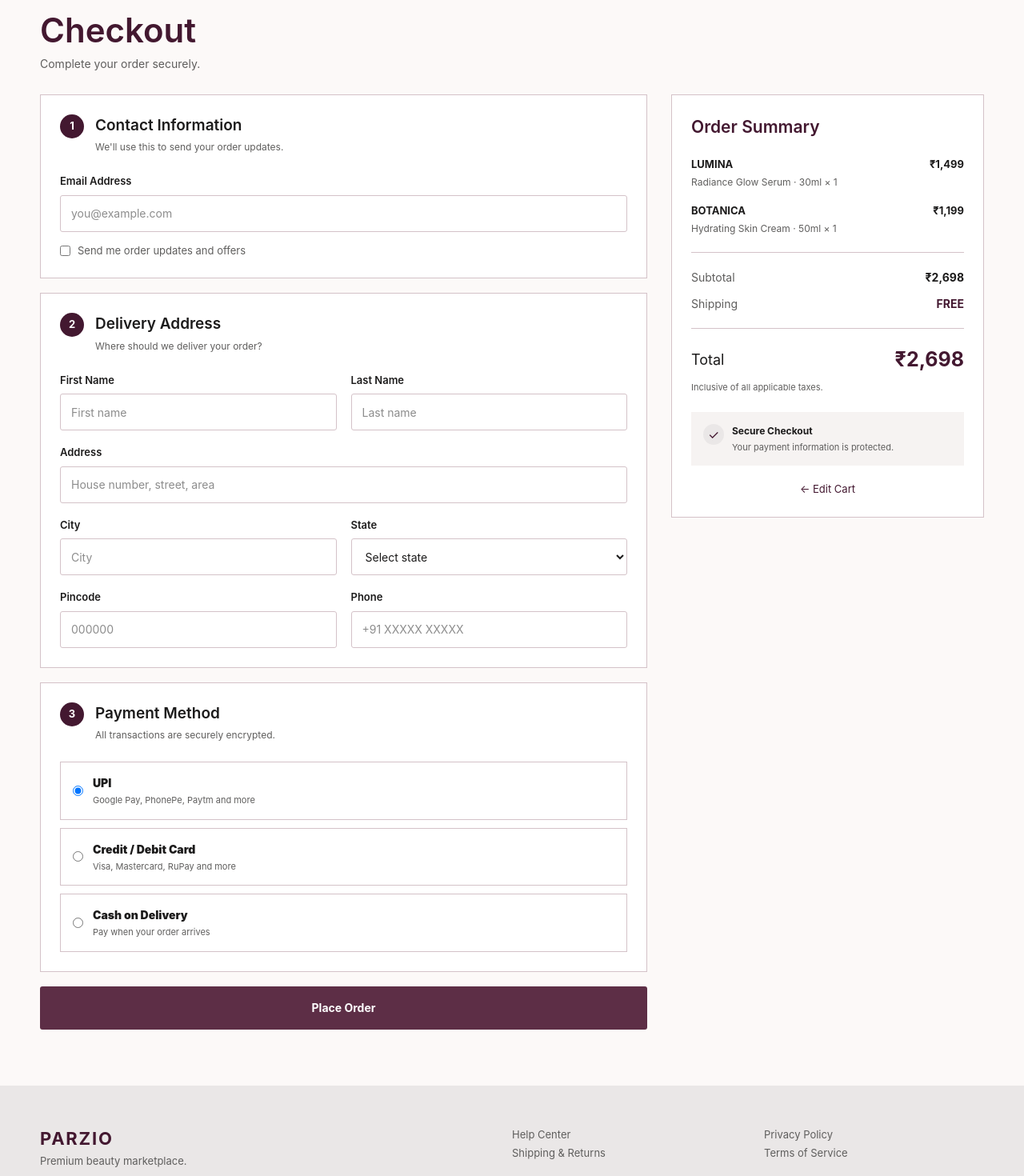
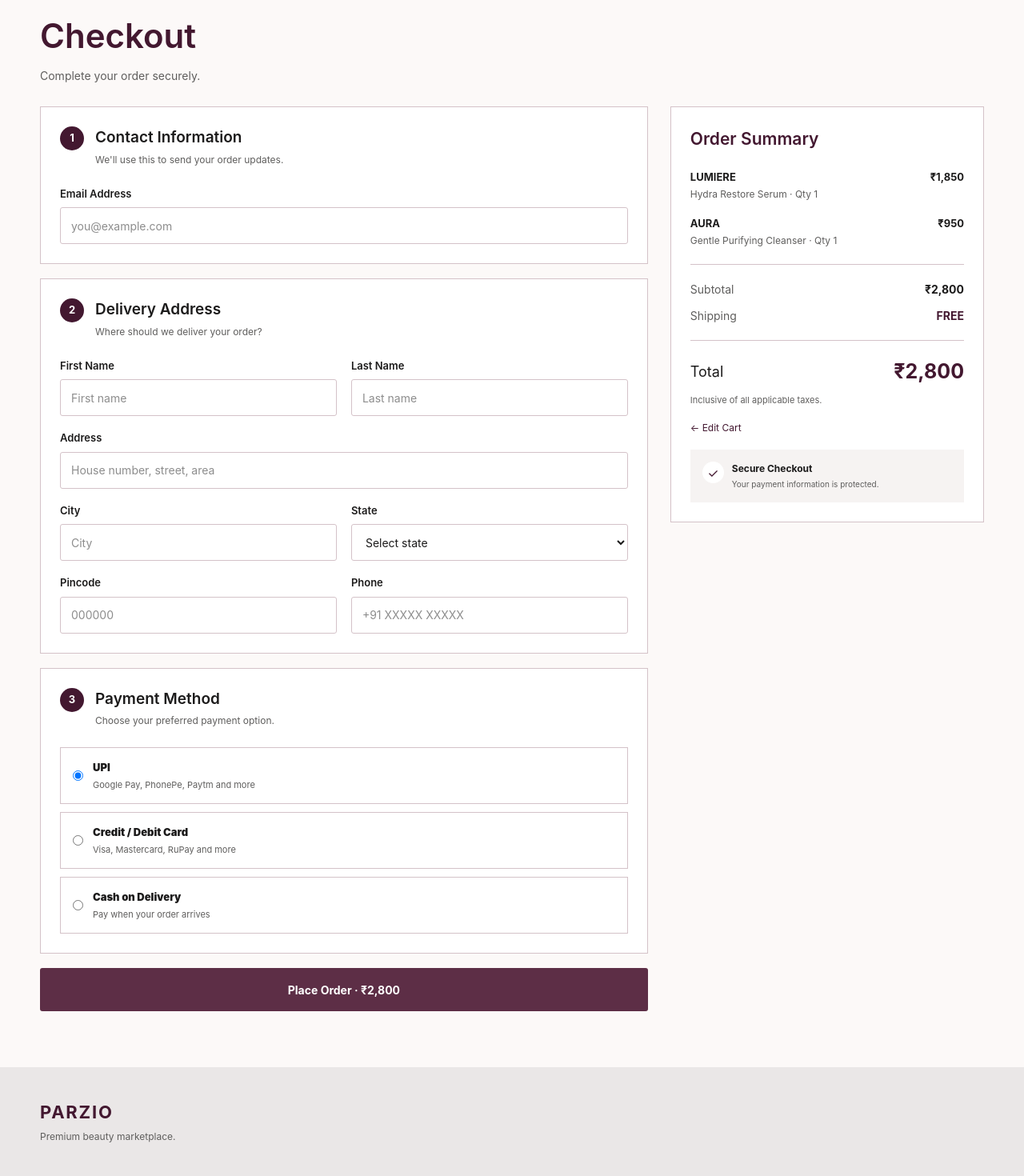
Before and after one commit to biikkkuuuu/parzio, a Next.js app: page /checkout in a window 1280 px wide. Shown: the part 140-1610 px from the top of the page at 80% size. Built offline with nearby package versions, Linux system fonts and the light colour scheme.

Commit message:
Connect checkout to shared product data

```diff
--- a/src/app/checkout/checkout.module.css
+++ b/src/app/checkout/checkout.module.css
@@ -30,14 +30,30 @@
   display: flex;
   align-items: center;
   justify-content: space-between;
+  gap: 30px;
 }
 
 .brand {
   color: var(--primary);
-  text-decoration: none;
   font-size: 24px;
   font-weight: 700;
   letter-spacing: 0.08em;
+  text-decoration: none;
+}
+
+.nav {
+  display: flex;
+  gap: 28px;
+}
+
+.nav a {
+  color: var(--muted);
+  font-size: 14px;
+  text-decoration: none;
+}
+
+.nav a:hover {
+  color: var(--primary);
 }
 
 .secure {
@@ -45,7 +61,7 @@
   align-items: center;
   gap: 7px;
   color: var(--muted);
-  font-size: 13px;
+  font-size: 12px;
 }
 
 .container {
@@ -59,7 +75,7 @@
   gap: 8px;
   margin-bottom: 22px;
   color: var(--muted);
-  font-size: 13px;
+  font-size: 12px;
 }
 
 .breadcrumbs a {
@@ -75,7 +91,6 @@
   margin: 0;
   color: var(--primary);
   font-size: 42px;
-  line-height: 1.1;
   font-weight: 600;
 }
 
@@ -85,10 +100,10 @@
   font-size: 14px;
 }
 
-.checkoutLayout {
+.layout {
   display: grid;
-  grid-template-columns: minmax(0, 1.65fr) minmax(320px, 0.85fr);
-  gap: 30px;
+  grid-template-columns: minmax(0, 1.55fr) minmax(320px, 0.8fr);
+  gap: 28px;
   align-items: start;
 }
 
@@ -116,9 +131,9 @@
 }
 
 .step {
-  display: flex;
   width: 30px;
   height: 30px;
+  display: flex;
   flex-shrink: 0;
   align-items: center;
   justify-content: center;
@@ -131,7 +146,6 @@
 
 .cardHeader h2 {
   margin: 0 0 4px;
-  color: var(--text);
   font-size: 19px;
   font-weight: 600;
 }
@@ -171,20 +185,6 @@
   border-color: var(--primary);
 }
 
-.checkbox {
-  flex-direction: row !important;
-  align-items: center;
-  gap: 9px !important;
-  margin-top: 14px;
-  color: var(--muted) !important;
-  font-weight: 400 !important;
-}
-
-.checkbox input {
-  width: auto;
-  min-height: auto;
-}
-
 .formGrid {
   display: grid;
   grid-template-columns: 1fr 1fr;
@@ -214,17 +214,12 @@
 .paymentOption input {
   width: auto;
   min-height: auto;
-  margin: 0;
 }
 
 .paymentOption span {
   display: flex;
   flex-direction: column;
   gap: 3px;
-}
-
-.paymentOption strong {
-  font-size: 14px;
 }
 
 .paymentOption small {
@@ -270,7 +265,6 @@
 
 .summaryItem div {
   display: flex;
-  min-width: 0;
   flex-direction: column;
   gap: 4px;
 }
@@ -314,7 +308,6 @@
 }
 
 .total {
-  color: var(--text);
   font-size: 18px;
 }
 
@@ -324,9 +317,17 @@
 }
 
 .taxNote {
-  margin: 8px 0 22px;
+  margin: 8px 0 18px;
   color: var(--muted);
   font-size: 11px;
+}
+
+.editCart {
+  display: block;
+  margin-bottom: 18px;
+  color: var(--primary);
+  font-size: 12px;
+  text-decoration: none;
 }
 
 .trust {
@@ -338,13 +339,13 @@
 
 .trust > span {
   display: flex;
-  width: 26px;
-  height: 26px;
+  width: 27px;
+  height: 27px;
+  flex-shrink: 0;
   align-items: center;
   justify-content: center;
-  flex-shrink: 0;
   border-radius: 50%;
-  background: var(--surface-high);
+  background: white;
   color: var(--primary);
 }
 
@@ -356,23 +357,11 @@
 .trust p {
   margin: 3px 0 0;
   color: var(--muted);
-  font-size: 11px;
-}
-
-.backToCart {
-  display: block;
-  margin-top: 20px;
-  color: var(--primary);
-  font-size: 13px;
-  text-align: center;
-  text-decoration: none;
+  font-size: 10px;
 }
 
 .footer {
-  display: grid;
-  grid-template-columns: 2fr 1fr 1fr;
-  gap: 40px;
-  padding: 50px max(24px, calc((100vw - 1180px) / 2));
+  padding: 40px max(24px, calc((100vw - 1180px) / 2));
   background: var(--surface-high);
 }
 
@@ -382,50 +371,130 @@
   letter-spacing: 0.08em;
 }
 
-.footer p,
-.footer a {
+.footer p {
+  margin: 5px 0 0;
   color: var(--muted);
+  font-size: 12px;
+}
+
+.successPage {
+  width: min(650px, calc(100% - 48px));
+  margin: 0 auto;
+  padding: 110px 0;
+  text-align: center;
+}
+
+.successIcon {
+  width: 60px;
+  height: 60px;
+  display: flex;
+  align-items: center;
+  justify-content: center;
+  margin: 0 auto 22px;
+  border-radius: 50%;
+  background: var(--primary);
+  color: white;
+  font-size: 25px;
+}
+
+.eyebrow {
+  color: var(--muted);
+  font-size: 10px;
+  font-weight: 700;
+  letter-spacing: 0.15em;
+}
+
+.successPage h1 {
+  margin: 9px 0 12px;
+  color: var(--primary);
+  font-size: 38px;
+  font-weight: 600;
+}
+
+.successPage > p {
+  margin: 0 auto;
+  color: var(--muted);
+  font-size: 14px;
+  line-height: 1.7;
+}
+
+.orderNumber {
+  margin: 28px auto;
+  padding: 16px;
+  border: 1px solid var(--border);
+  background: white;
+}
+
+.orderNumber span,
+.orderNumber strong {
+  display: block;
+}
+
+.orderNumber span {
+  color: var(--muted);
+  font-size: 9px;
+  font-weight: 700;
+  letter-spacing: 0.12em;
+}
+
+.orderNumber strong {
+  margin-top: 5px;
+  color: var(--primary);
+  font-size: 18px;
+}
+
+.successActions {
+  display: flex;
+  justify-content: center;
+  gap: 10px;
+}
+
+.successActions a {
+  display: inline-flex;
+  min-height: 44px;
+  align-items: center;
+  padding: 0 18px;
+  border: 1px solid var(--primary);
+  color: var(--primary);
   font-size: 13px;
-  line-height: 1.8;
+  font-weight: 600;
   text-decoration: none;
 }
 
-.footer a {
-  display: block;
+.successActions a:first-child {
+  background: var(--primary-container);
+  color: white;
 }
 
 @media (max-width: 767px) {
-  .headerInner,
-  .container {
-    width: calc(100% - 32px);
-  }
-
-  .headerInner {
-    min-height: 62px;
-  }
-
-  .brand {
-    font-size: 21px;
-  }
-
-  .secure {
-    font-size: 11px;
+  .header {
+    display: none;
   }
 
   .container {
-    padding: 24px 0 50px;
+    width: 100%;
+    padding: 20px 16px 60px;
+  }
+
+  .breadcrumbs {
+    display: none;
+  }
+
+  .titleBlock {
+    margin-bottom: 20px;
   }
 
   .titleBlock h1 {
-    font-size: 32px;
+    font-size: 31px;
   }
 
-  .checkoutLayout {
+  .layout {
     display: block;
   }
 
   .card {
     padding: 18px;
+    margin-bottom: 14px;
   }
 
   .formGrid {
@@ -439,15 +508,27 @@
 
   .summaryCard {
     position: static;
-    margin-top: 18px;
     padding: 20px 18px;
-  }
-
-  .placeOrder {
-    width: 100%;
   }
 
   .footer {
     display: none;
   }
+
+  .successPage {
+    width: calc(100% - 32px);
+    padding: 90px 0;
+  }
+
+  .successPage h1 {
+    font-size: 30px;
+  }
+
+  .successActions {
+    flex-direction: column;
+  }
+
+  .successActions a {
+    justify-content: center;
+  }
 }
--- a/src/app/checkout/page.tsx
+++ b/src/app/checkout/page.tsx
@@ -1,7 +1,85 @@
+"use client";
+
 import Link from "next/link";
+import { useMemo, useState } from "react";
+import { products } from "@/lib/products";
 import styles from "./checkout.module.css";
 
+type CartItem = {
+  productId: number;
+  quantity: number;
+};
+
+const cartItems: CartItem[] = [
+  { productId: 1, quantity: 1 },
+  { productId: 3, quantity: 1 },
+];
+
+const shipping = 0;
+
+const formatPrice = (value: number) =>
+  new Intl.NumberFormat("en-IN", {
+    style: "currency",
+    currency: "INR",
+    maximumFractionDigits: 0,
+  }).format(value);
+
 export default function CheckoutPage() {
+  const [paymentMethod, setPaymentMethod] = useState("upi");
+  const [placed, setPlaced] = useState(false);
+
+  const items = useMemo(() => {
+    return cartItems
+      .map((item) => {
+        const product = products.find((product) => product.id === item.productId);
+
+        if (!product) return null;
+
+        return {
+          ...product,
+          quantity: item.quantity,
+        };
+      })
+      .filter((item): item is NonNullable<typeof item> => item !== null);
+  }, []);
+
+  const subtotal = items.reduce(
+    (sum, item) => sum + item.price * item.quantity,
+    0,
+  );
+
+  const total = subtotal + shipping;
+
+  if (placed) {
+    return (
+      <main className={styles.page}>
+        <section className={styles.successPage}>
+          <div className={styles.successIcon}>✓</div>
+
+          <span className={styles.eyebrow}>ORDER CONFIRMED</span>
+
+          <h1>Thank you for your order.</h1>
+
+          <p>
+            Your PARZIO order has been placed successfully. Your order
+            confirmation and tracking details will be available in your
+            account.
+          </p>
+
+          <div className={styles.orderNumber}>
+            <span>ORDER ID</span>
+            <strong>PRZ-{Math.floor(10000 + Math.random() * 89999)}</strong>
+          </div>
+
+          <div className={styles.successActions}>
+            <Link href="/orders">View My Orders</Link>
+            <Link href="/products">Continue Shopping</Link>
+          </div>
+        </section>
+      </main>
+    );
+  }
+
   return (
     <main className={styles.page}>
       <header className={styles.header}>
@@ -9,6 +87,12 @@ export default function CheckoutPage() {
           <Link href="/" className={styles.brand}>
             PARZIO
           </Link>
+
+          <nav className={styles.nav}>
+            <Link href="/products">Shop</Link>
+            <Link href="/offers">Offers</Link>
+            <Link href="/account">Account</Link>
+          </nav>
 
           <div className={styles.secure}>
             <span>🔒</span>
@@ -29,7 +113,7 @@ export default function CheckoutPage() {
           <p>Complete your order securely.</p>
         </div>
 
-        <div className={styles.checkoutLayout}>
+        <div className={styles.layout}>
           <section className={styles.formArea}>
             <div className={styles.card}>
               <div className={styles.cardHeader}>
@@ -43,11 +127,6 @@ export default function CheckoutPage() {
               <label>
                 Email Address
                 <input type="email" placeholder="you@example.com" />
-              </label>
-
-              <label className={styles.checkbox}>
-                <input type="checkbox" />
-                <span>Send me order updates and offers</span>
               </label>
             </div>
 
@@ -92,8 +171,8 @@ export default function CheckoutPage() {
                     </option>
                     <option>Jharkhand</option>
                     <option>Madhya Pradesh</option>
+                    <option>Delhi</option>
                     <option>Maharashtra</option>
-                    <option>Delhi</option>
                     <option>West Bengal</option>
                     <option>Uttar Pradesh</option>
                   </select>
@@ -113,7 +192,6 @@ export default function CheckoutPage() {
                   Phone
                   <input
                     type="tel"
-                    inputMode="tel"
                     placeholder="+91 XXXXX XXXXX"
                   />
                 </label>
@@ -125,7 +203,7 @@ export default function CheckoutPage() {
                 <span className={styles.step}>3</span>
                 <div>
                   <h2>Payment Method</h2>
-                  <p>All transactions are securely encrypted.</p>
+                  <p>Choose your preferred payment option.</p>
                 </div>
               </div>
 
@@ -134,8 +212,10 @@ export default function CheckoutPage() {
                   <input
                     type="radio"
                     name="payment"
-                    defaultChecked
+                    checked={paymentMethod === "upi"}
+                    onChange={() => setPaymentMethod("upi")}
                   />
+
                   <span>
                     <strong>UPI</strong>
                     <small>Google Pay, PhonePe, Paytm and more</small>
@@ -143,7 +223,13 @@ export default function CheckoutPage() {
                 </label>
 
                 <label className={styles.paymentOption}>
-                  <input type="radio" name="payment" />
+                  <input
+                    type="radio"
+                    name="payment"
+                    checked={paymentMethod === "card"}
+                    onChange={() => setPaymentMethod("card")}
+                  />
+
                   <span>
                     <strong>Credit / Debit Card</strong>
                     <small>Visa, Mastercard, RuPay and more</small>
@@ -151,7 +237,13 @@ export default function CheckoutPage() {
                 </label>
 
                 <label className={styles.paymentOption}>
-                  <input type="radio" name="payment" />
+                  <input
+                    type="radio"
+                    name="payment"
+                    checked={paymentMethod === "cod"}
+                    onChange={() => setPaymentMethod("cod")}
+                  />
+
                   <span>
                     <strong>Cash on Delivery</strong>
                     <small>Pay when your order arrives</small>
@@ -160,52 +252,61 @@ export default function CheckoutPage() {
               </div>
             </div>
 
-            <button className={styles.placeOrder}>
-              Place Order
+            <button
+              type="button"
+              className={styles.placeOrder}
+              onClick={() => setPlaced(true)}
+            >
+              Place Order · {formatPrice(total)}
             </button>
           </section>
 
           <aside className={styles.summaryCard}>
             <h2>Order Summary</h2>
 
-            <div className={styles.summaryItem}>
-              <div>
-                <strong>LUMINA</strong>
-                <span>Radiance Glow Serum · 30ml × 1</span>
+            {items.map((item) => (
+              <div key={item.id} className={styles.summaryItem}>
+                <div>
+                  <strong>{item.brand}</strong>
+                  <span>
+                    {item.name} · Qty {item.quantity}
+                  </span>
+                </div>
+
+                <strong>
+                  {formatPrice(item.price * item.quantity)}
+                </strong>
               </div>
-              <strong>₹1,499</strong>
-            </div>
-
-            <div className={styles.summaryItem}>
-              <div>
-                <strong>BOTANICA</strong>
-                <span>Hydrating Skin Cream · 50ml × 1</span>
-              </div>
-              <strong>₹1,199</strong>
-            </div>
+            ))}
 
             <div className={styles.divider} />
 
             <div className={styles.priceLine}>
               <span>Subtotal</span>
-              <strong>₹2,698</strong>
+              <strong>{formatPrice(subtotal)}</strong>
             </div>
 
             <div className={styles.priceLine}>
               <span>Shipping</span>
-              <strong className={styles.free}>FREE</strong>
+              <strong className={styles.free}>
+                {shipping === 0 ? "FREE" : formatPrice(shipping)}
+              </strong>
             </div>
 
             <div className={styles.divider} />
 
             <div className={styles.total}>
               <span>Total</span>
-              <strong>₹2,698</strong>
+              <strong>{formatPrice(total)}</strong>
             </div>
 
             <p className={styles.taxNote}>
               Inclusive of all applicable taxes.
             </p>
+
+            <Link href="/cart" className={styles.editCart}>
+              ← Edit Cart
+            </Link>
 
             <div className={styles.trust}>
               <span>✓</span>
@@ -214,29 +315,13 @@ export default function CheckoutPage() {
                 <p>Your payment information is protected.</p>
               </div>
             </div>
-
-            <Link href="/cart" className={styles.backToCart}>
-              ← Edit Cart
-            </Link>
           </aside>
         </div>
       </section>
 
       <footer className={styles.footer}>
-        <div>
-          <strong>PARZIO</strong>
-          <p>Premium beauty marketplace.</p>
-        </div>
-
-        <div>
-          <Link href="/help">Help Center</Link>
-          <Link href="#">Shipping & Returns</Link>
-        </div>
-
-        <div>
-          <Link href="#">Privacy Policy</Link>
-          <Link href="#">Terms of Service</Link>
-        </div>
+        <strong>PARZIO</strong>
+        <p>Premium beauty marketplace.</p>
       </footer>
     </main>
   );
```
